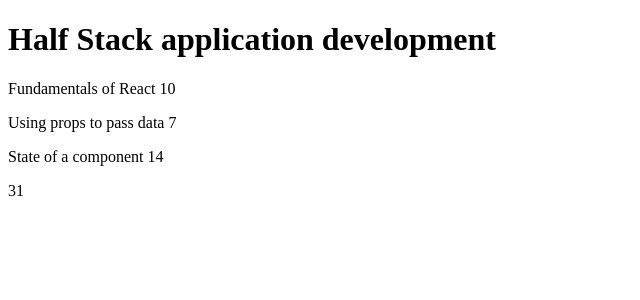
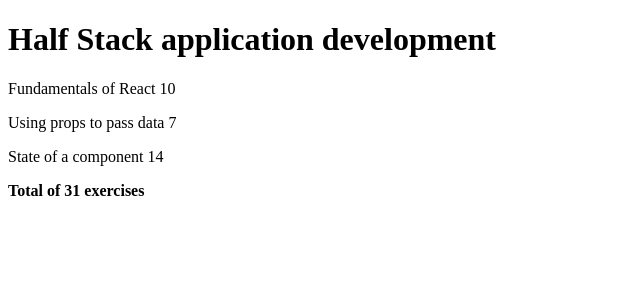
Before and after one commit to spetssami/FULLSTACK-MOOC, a React (Create React App) app in the folder part1/projekti/: page / in a window 1280 px wide. Shown: the top 300 px of the page, without its empty margins (0-640 px from the left). Built offline with nearby package versions, Linux system fonts and the light colour scheme.

Commit message:
Part 2.2.

```diff
--- a/part1/projekti/src/Total.js
+++ b/part1/projekti/src/Total.js
@@ -7,7 +7,7 @@
     }
 
     return (
-        <p>{sum}</p>
+        <p><strong>Total of {sum} exercises</strong></p>
     )
 }
 
```
